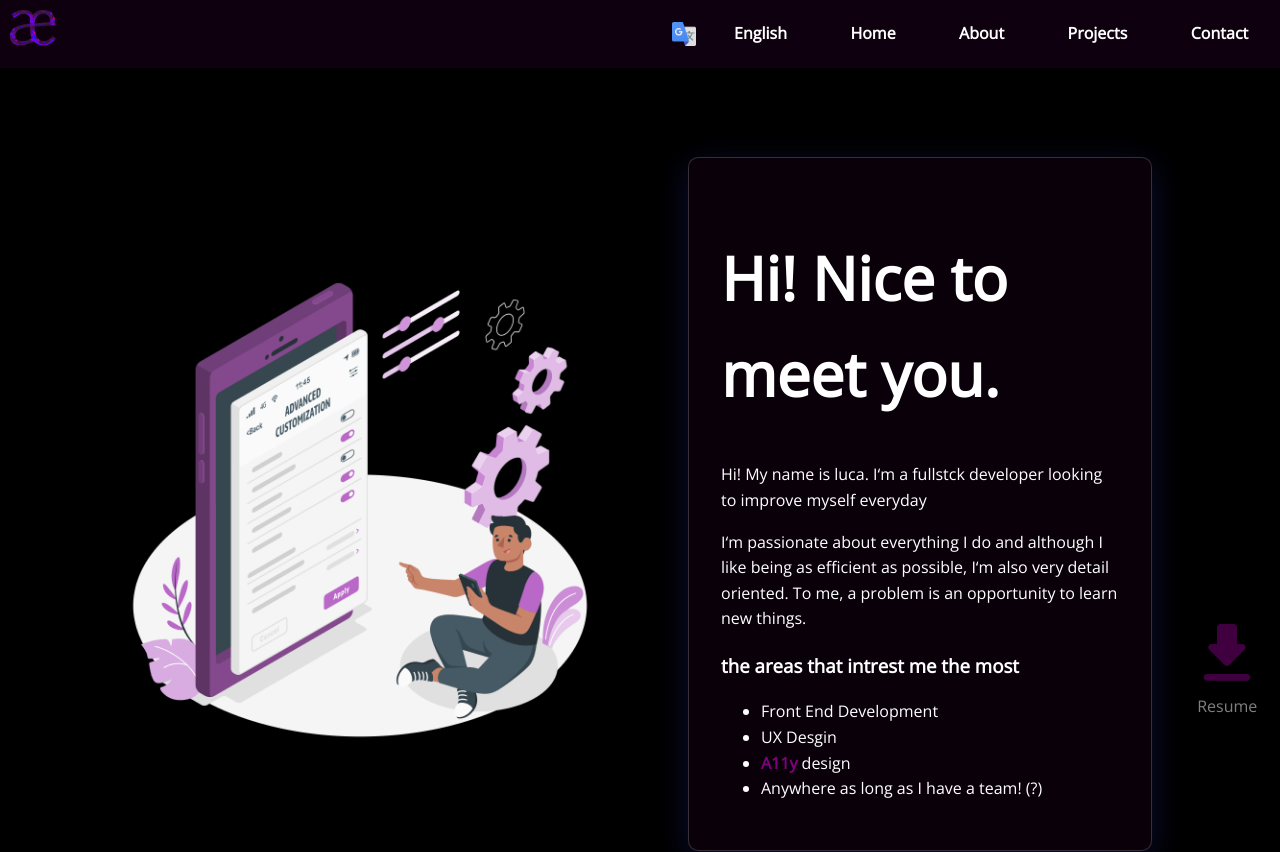
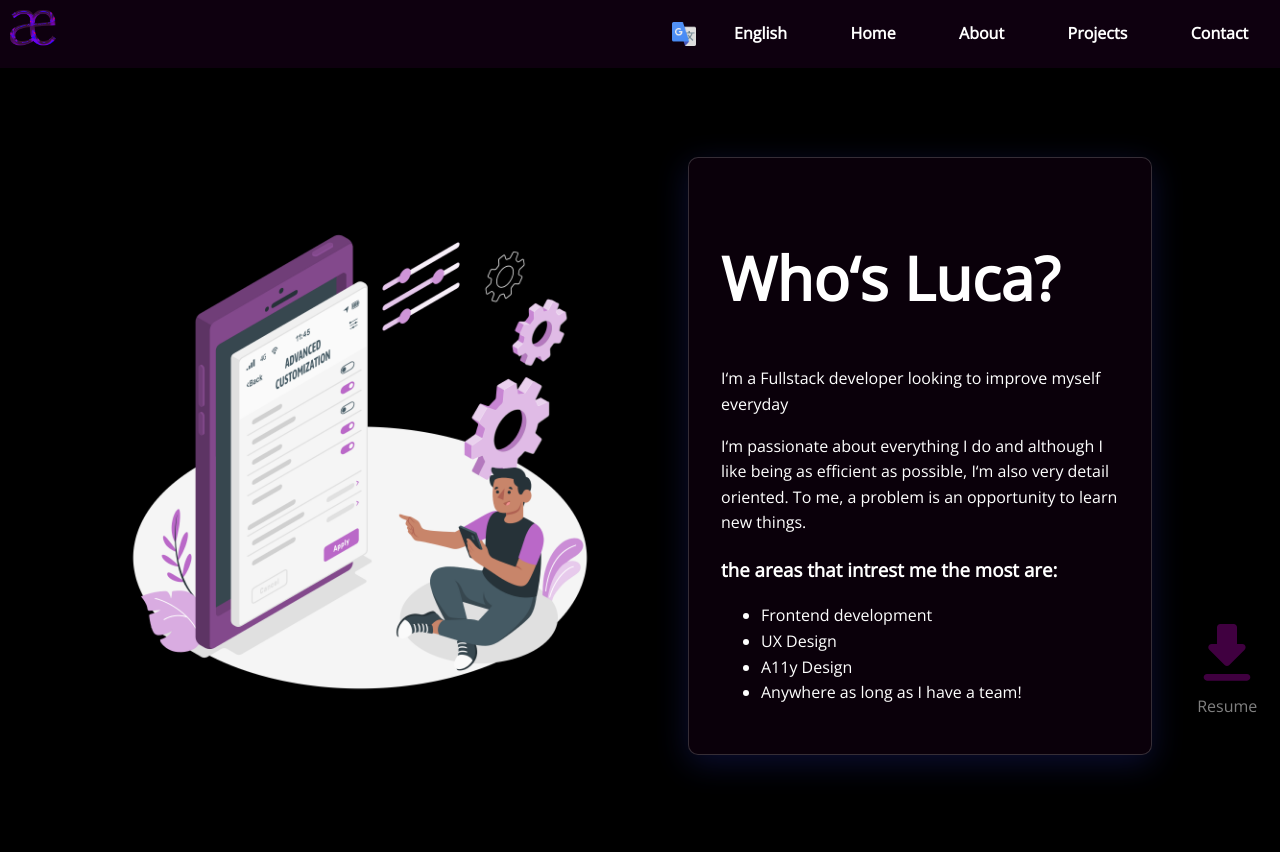
Before and after one commit to lucae4238/Portfolio, a React (Create React App) app: page /about in a window 1280 px wide. Shown: the top 852 px of the page. Built offline with nearby package versions, Linux system fonts and the light colour scheme.

Commit message:
full translation

```diff
--- a/src/components/About/components/Skills/styles.js
+++ b/src/components/About/components/Skills/styles.js
@@ -43,7 +43,7 @@ border-radius: 10px;
 
 export const SkillItem = styled.div`
 /* border: 1px solid white; */
-display: block;
+display: flex;
 max-width: 7rem;
 max-height: 7rem;
 margin: 0.5rem;
@@ -55,8 +55,10 @@ h4{
   bottom: -70px;
   position: absolute;
   width: 100%;
-  background: rgba(0, 0, 0, 0.5);
+  background: rgba(0, 0, 0, 0.7);
   transition: bottom ease 0.5s;
+backdrop-filter: blur( 20.0px );
+-webkit-backdrop-filter: blur( 20.0px );
 }
 &:hover{
   h4{
--- a/src/components/About/index.jsx
+++ b/src/components/About/index.jsx
@@ -1,4 +1,5 @@
 import React from 'react'
+import { useTranslation } from "react-i18next";
 import { Container, Header } from '../../styled-components'
 import { ContainerImg, Content, CustomImg, Info, } from './styles'
 import useResetScroll from '../../common/resetScroll'
@@ -6,20 +7,20 @@ import CreativePerson from '../../assets/phone.png'
 import Skills from './components/Skills'
 const About = () => {
   useResetScroll()
+  const {t} = useTranslation("common")
   return (
     <Container>
       <Content>
         <Info>
-          <Header>Hi! Nice to meet you. </Header>
-          <p>Hi! My name is luca. I‘m a fullstck developer looking to improve myself everyday</p>
-          <p>I‘m passionate about everything I do and although I like being as efficient as possible,
-            I‘m also very detail oriented. To me, a problem is an opportunity to learn new things.</p>
-          <h3>the areas that intrest me the most</h3>
+          <Header>{ t("About.title") }</Header>
+          <p>{ t("About.1") }</p>
+          <p>{ t("About.2") }</p>
+          <h3>{ t("About.list.title") }</h3>
           <ul>
-            <li>Front End Development</li>
-            <li>UX Desgin</li>
-            <li className={"hover"} onClick={() => window.open("https://www.a11yproject.com/", "_blank")}><strong>A11y</strong> design</li>
-            <li>Anywhere as long as I have a team! (?)</li>
+            <li>{ t("About.list.1") }</li>
+            <li>{ t("About.list.2") }</li>
+            <li className={"hover"} onClick={() => window.open("https://www.a11yproject.com/", "_blank")}>{ t("About.list.3") }</li>
+            <li>{ t("About.list.4") }</li>
           </ul>
         </Info>
         <ContainerImg>
--- a/src/translations/en/common.json
+++ b/src/translations/en/common.json
@@ -15,7 +15,17 @@
     "here": " here"
   },
   "About": {
-    "skillset": "Professional Skillset"
+    "title": "Who‘s Luca?",
+    "skillset": "Professional Skillset",
+    "1": "I‘m a Fullstack developer looking to improve myself everyday",
+    "2": "I‘m passionate about everything I do and although I like being as efficient as possible, I‘m also very detail oriented. To me, a problem is an opportunity to learn new things.",
+    "list": {
+      "title": "the areas that intrest me the most are: ",
+      "1": "Frontend development",
+      "2": "UX Design",
+      "3": "A11y Design",
+      "4": "Anywhere as long as I have a team!"
+    }
   },
   "Landing":{
     "header": "Get to know me",
--- a/src/translations/es/common.json
+++ b/src/translations/es/common.json
@@ -15,7 +15,17 @@
     "here": " aquí"
   },
   "About": {
-    "skillset": "Habilidades Profesionales"
+    "title": "¿Quién es Luca?",
+    "skillset": "Habilidades Profesionales",
+    "1": "Soy un desarrollador Fullstack buscando mejorar todos los días.",
+    "2": "Me apasiona todo lo que hago y aunque me gusta ser lo más eficiente posible, también soy muy detallista. Para mí, un problema es una oportunidad de aprender cosas nuevas.",
+    "list": {
+      "title": "Las áreas que mas me interesan son: ",
+      "1": "Desarrollo Frontend",
+      "2": "Diseño UX",
+      "3": "Diseño A11y",
+      "4": "Mientras tenga un equipo, ¡donde sea!"
+    }
   },
   "Landing":{
     "header": "Conóceme",
```
